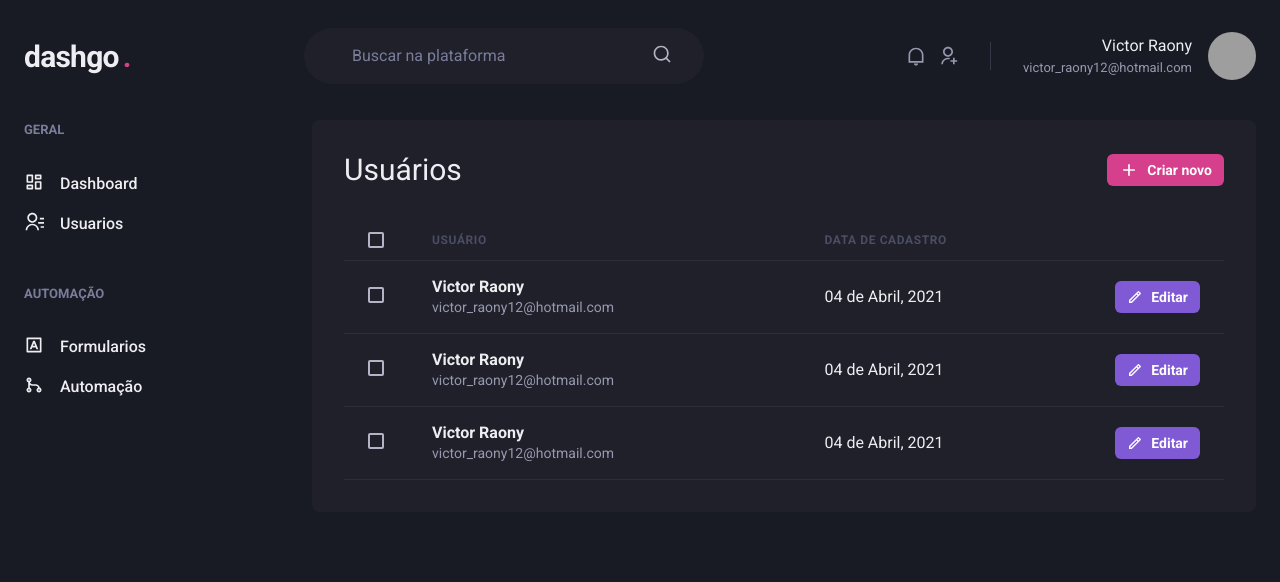
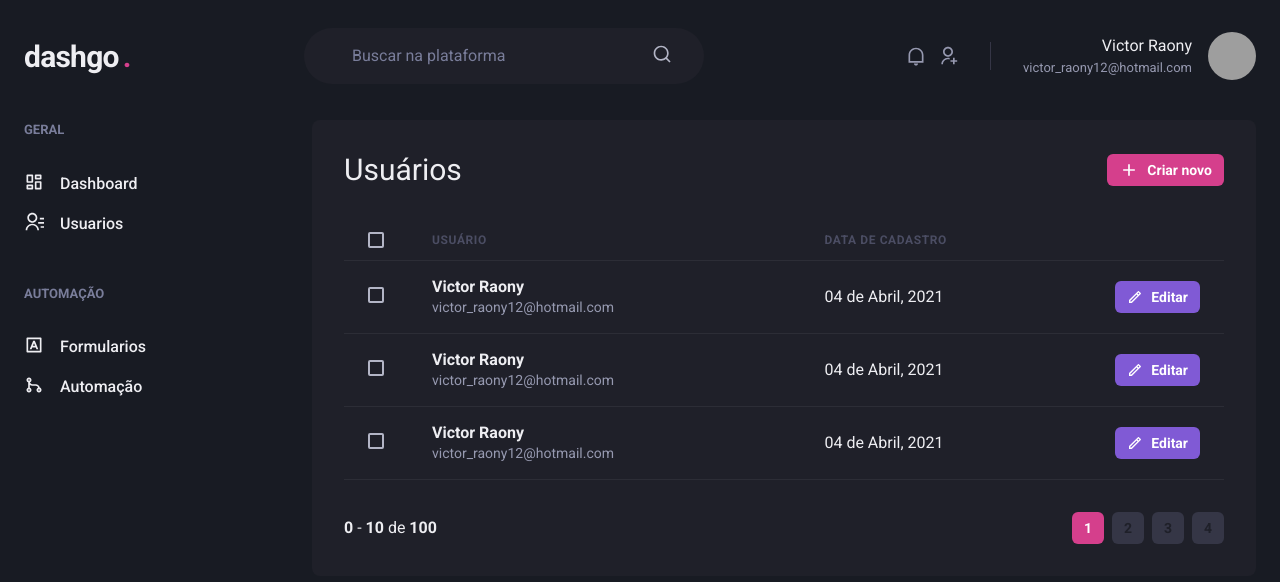
Before and after one commit to Victor-Raony/dashboard_chakra, a Next.js app: page /users in a window 1280 px wide. Shown: the top 582 px of the page. Built offline with nearby package versions, Linux system fonts and the light colour scheme; grey boxes are pictures that could not be loaded.

Commit message:
feat: Implementation from the user creation page

```diff
--- /dev/null
+++ b/src/components/Pagination.tsx
@@ -0,0 +1,65 @@
+import { Stack, Button, Box } from '@chakra-ui/react'
+
+export default function Pagitation() {
+  return (
+    <Stack
+      direction="row"
+      spacing="6"
+      mt="8"
+      justify="space-between"
+      align="center"
+    >
+      <Box>
+        <strong>0</strong> - <strong>10</strong> de <strong>100</strong>
+      </Box>
+      <Stack direction="row" spacing="2">
+        <Button
+        size="sm"
+        fontSize="sm"
+        width="4"
+        colorScheme="pink"
+        disabled
+        _disabled={{
+          bg: 'pink.500',
+          cursor: 'default',
+        }}
+        >
+          1
+        </Button>
+        <Button
+        size="sm"
+        fontSize="sm"
+        width="4"
+        bg="gray.700"
+        _hover={{
+          bg: 'gray.500',
+        }}
+        >
+          2
+        </Button>
+        <Button
+        size="sm"
+        fontSize="sm"
+        width="4"
+        bg="gray.700"
+        _hover={{
+          bg: 'gray.500',
+        }}
+        >
+          3
+        </Button>
+        <Button
+        size="sm"
+        fontSize="sm"
+        width="4"
+        bg="gray.700"
+        _hover={{
+          bg: 'gray.500',
+        }}
+        >
+          4
+        </Button>
+      </Stack>
+    </Stack>
+  );
+}
--- a/src/pages/users/index.tsx
+++ b/src/pages/users/index.tsx
@@ -3,6 +3,7 @@ import { RiAddLine, RiPencilLine } from "react-icons/ri";
 
 import { Header} from "@/src/components/Header";
 import { Sidebar } from "@/src/components/Sidebar";
+import Pagitation from "@/src/components/Pagination";
 
 
 export default function UserList(){
@@ -108,7 +109,7 @@ export default function UserList(){
               </Tr>
             </Tbody>
           </Table>
-
+          <Pagitation />
         </Box>
       </Flex>
     </Box>
```
Also changed, not shown: src/pages/users/create.tsx (added, +48 -0 lines).
